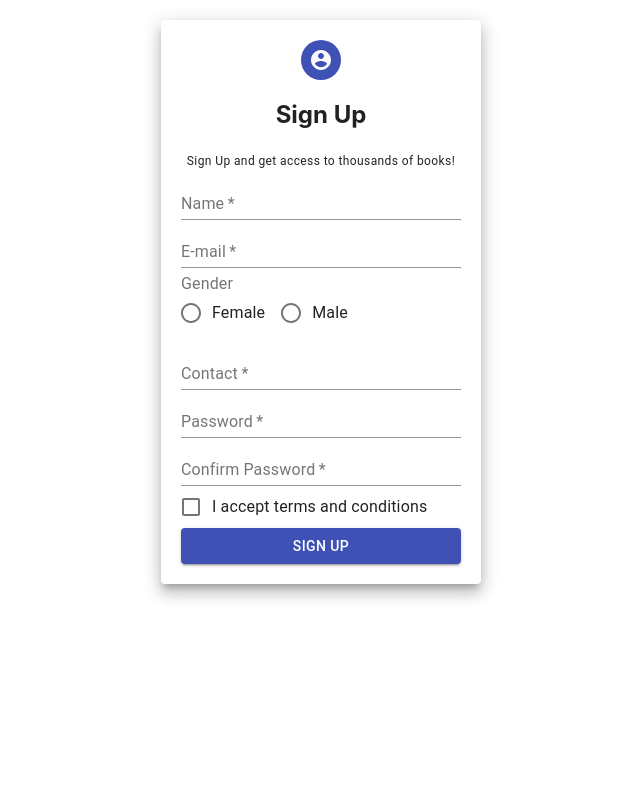
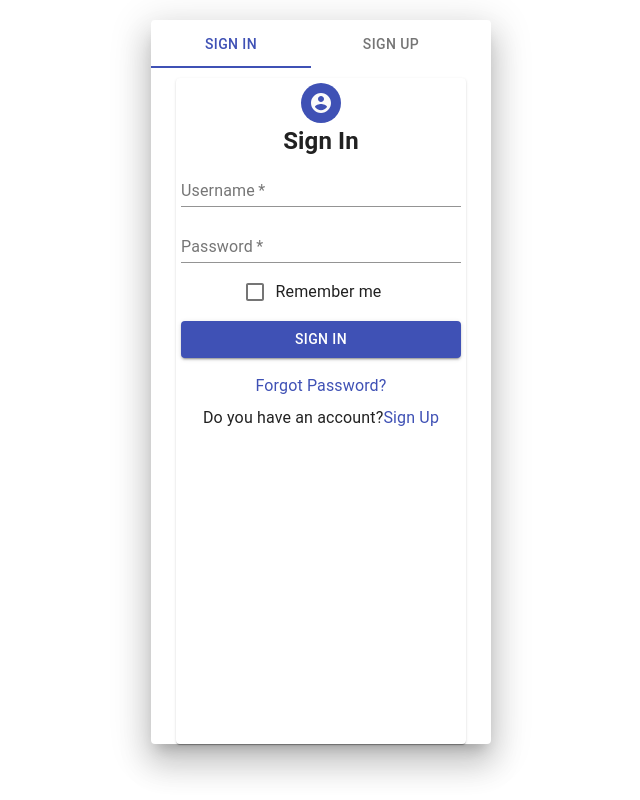
Before and after one commit to inferno080/ADBMS-mini-project, a React (Create React App) app in the folder fundaa-app/: page / in a window 1280 px wide. Shown: the whole page, without its empty margins (319-959 px from the left). Built offline with nearby package versions, Linux system fonts and the light colour scheme.

Commit message:
dummy sign in sign up done

```diff
--- a/fundaa-app/src/App.js
+++ b/fundaa-app/src/App.js
@@ -1,12 +1,10 @@
 import './App.css';
-import Login from './components/login';
-import Signup from './components/signup';
+import SignInOutContainer from './components';
 
 function App() {
   return (
     <div className="App">
-          {/*<Login/>*/}
-          <Signup/>
+          <SignInOutContainer/>
     </div>
   );
 }
--- /dev/null
+++ b/fundaa-app/src/components/index.js
@@ -0,0 +1,63 @@
+import React, { useState } from 'react'
+import Tabs from '@material-ui/core/Tabs'
+import Tab from '@material-ui/core/Tab'
+import Paper from '@material-ui/core/Paper'
+import Typography from '@material-ui/core/Typography';
+import Box from '@material-ui/core/Box';
+import Login from '../components/login'
+import Signup from '../components/signup'
+
+
+const SignInOutContainer = () => {
+
+    const [value,setValue]=useState(0)
+    const paperStyle={width:340,margin:"20px auto"}
+    const handleChange = (event, newValue) => {
+        setValue(newValue);
+      };
+
+
+    function TabPanel(props) {
+        const { children, value, index, ...other } = props;
+
+        return (
+          <div
+            role="tabpanel"
+            hidden={value !== index}
+            id={`simple-tabpanel-${index}`}
+            aria-labelledby={`simple-tab-${index}`}
+            {...other}
+          >
+            {value === index && (
+              <Box>
+                <Typography>{children}</Typography>
+              </Box>
+            )}
+          </div>
+        );
+    }
+
+    return(
+        <Paper elevation={20} style={paperStyle}>
+        <Tabs
+          value={value}
+          indicatorColor="primary"
+          textColor="primary"
+          onChange={handleChange}
+          aria-label="disabled tabs example"
+        >
+          <Tab label="Sign In" />
+
+          <Tab label="Sign Up" />
+        </Tabs>
+        <TabPanel value={value} index={0}>
+       <Login handleChange={handleChange}/>
+      </TabPanel>
+      <TabPanel value={value} index={1}>
+      <Signup/>
+      </TabPanel>
+      </Paper>
+    )
+}
+
+export default SignInOutContainer
--- a/fundaa-app/src/components/login.js
+++ b/fundaa-app/src/components/login.js
@@ -6,15 +6,16 @@ import Checkbox from '@material-ui/core/Checkbox'
 
 const Login =()=> {
 
-    const paperstyle = {padding:20 , height: '70vh',width: 280 , margin: "20px auto" }
+    const paperstyle = {padding: 5 , height: '82vh',width: 280 , margin: "10px auto" }
     const avatarstyle = {backgroundColor : '#3f51b5'}
     const gap = {margin: '8px 0'}
+    const gap3 = {margin: '0px 0'}
     return(
         <Grid>
-            <Paper elevation={10} style={paperstyle}>
+            <Paper style={paperstyle}>
                 <Grid align="center">
                     <Avatar style={avatarstyle}><AccountCircleRoundedIcon/></Avatar>
-                    <h2>Sign In</h2>
+                    <h2 style={gap3}>Sign In</h2>
                 </Grid>
                 <TextField label='Username' placeholder='Enter Username' fullWidth required></TextField>
                 <TextField style={gap} label='Password' placeholder='Enter Password' type='password' fullWidth required></TextField>
--- a/fundaa-app/src/components/signup.js
+++ b/fundaa-app/src/components/signup.js
@@ -10,19 +10,19 @@ import Checkbox from '@material-ui/core/Checkbox'
 
 const Signup =()=> {
 
-    const paperstyle = {padding:20, width: 280 , margin: "20px auto" }
+    const paperstyle = {padding:5 , height: '82vh', width: 280 , margin: "10px auto" }
     const avatarstyle = {backgroundColor : '#3f51b5'}
     const gap = {margin: '8px 0'}
-
+    const gap2 = {margin: '-16px 0'}
+    const gap3 = {margin: '0px 0'}
     return(
         <Grid>
-            <Paper elevation={10} style={paperstyle}>
+            <Paper style={paperstyle}>
                 <Grid align="center">
                     <Avatar style={avatarstyle}><AccountCircleRoundedIcon/></Avatar>
-                    <h2>Sign Up</h2>
+                    <h2 style={gap3}>Sign Up</h2>
+                    <Typography variant='caption'>Sign Up and get access to thousands of books!</Typography>
                 </Grid>
-
-                <Typography variant='caption'>Sign Up and get access to thousands of books!</Typography>
                 <Grid align ="left">
                 <form>
                 <TextField label='Name'  fullWidth required></TextField>
@@ -34,14 +34,14 @@ const Signup =()=> {
                             <FormControlLabel value="male" control={<Radio />} label="Male" />
                     </RadioGroup>
                 </FormControl>
-                <TextField label='Contact' fullWidth required></TextField>
-                <TextField label='Password' type='password' fullWidth required></TextField>
+                <TextField style={gap2} label='Contact' fullWidth required></TextField>
+                <TextField style={gap}label='Password' type='password' fullWidth required></TextField>
                 <TextField label='Confirm Password' type='password' fullWidth required></TextField>
                 <FormControlLabel
                         control={<Checkbox name="checkedA" />}
                         label="I accept terms and conditions"
                 />
-                <Button type="submit" color="primary" variant="contained" fullWidth>Sign up</Button>
+                <Button type="submit" color="primary" variant="contained" fullWidth >Sign up</Button>
                 </form>
                 </Grid>
             </Paper>
```
